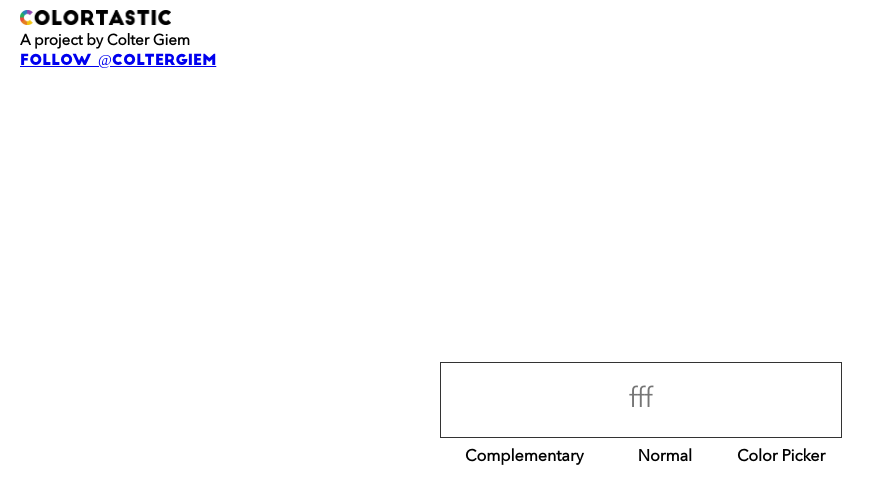
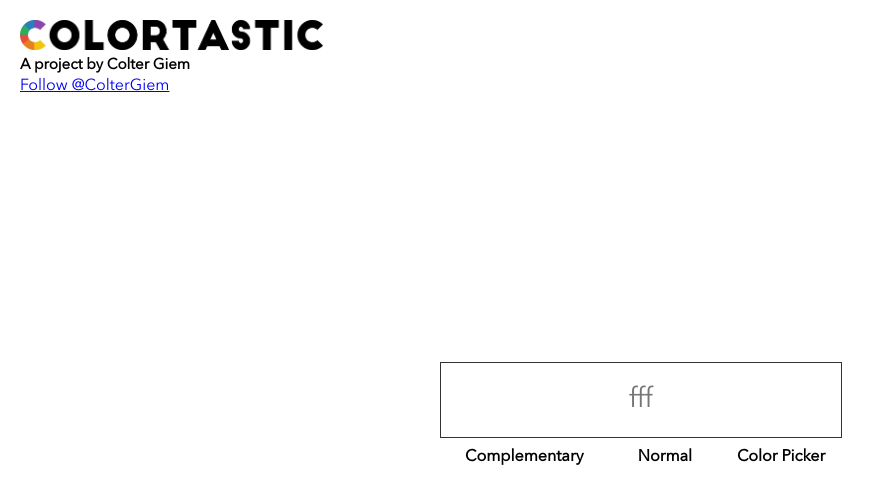
Before and after one commit to ArgentumSunrise/colortastic, a plain HTML site: page index.html in a window 1280 px wide. Shown: the whole page, without its empty margins (0-885 px from the left). Drawn offline with nearby package versions, Linux system fonts and the light colour scheme.

Commit message:
Style tinkering

```diff
--- a/styles.css
+++ b/styles.css
@@ -58,18 +58,16 @@ input:focus {
 }
 
 #auth {
-    font-family: John;
     text-align: left;
     padding-left: 20px;
-    padding-top: 10px;
+    padding-top: 20px;
     line-height: 0.5;
-    font-size: 15px;
     box-sizing: border-box;
     z-index: 1;
 }
 
 #auth img {
-    max-height: 15px;
+    max-height: 30px;
 }
 
 #auth h2 {
```
